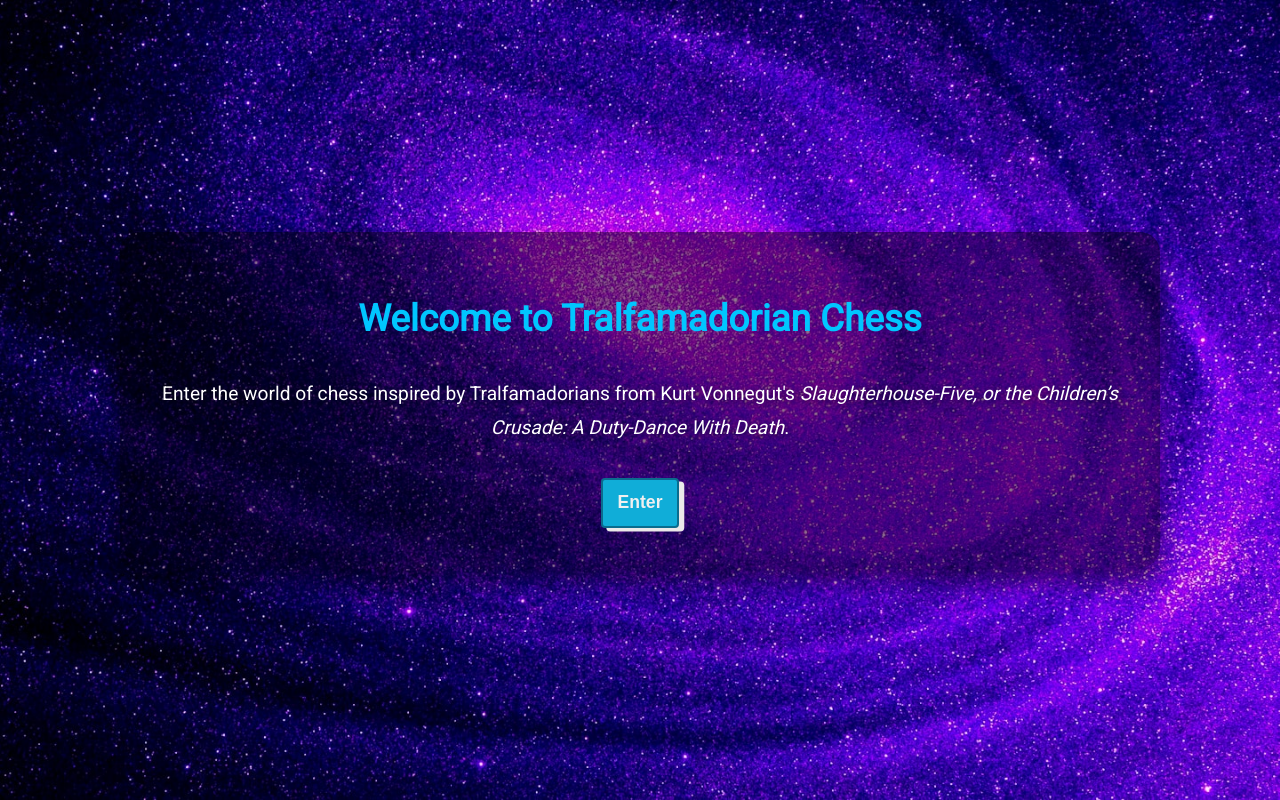
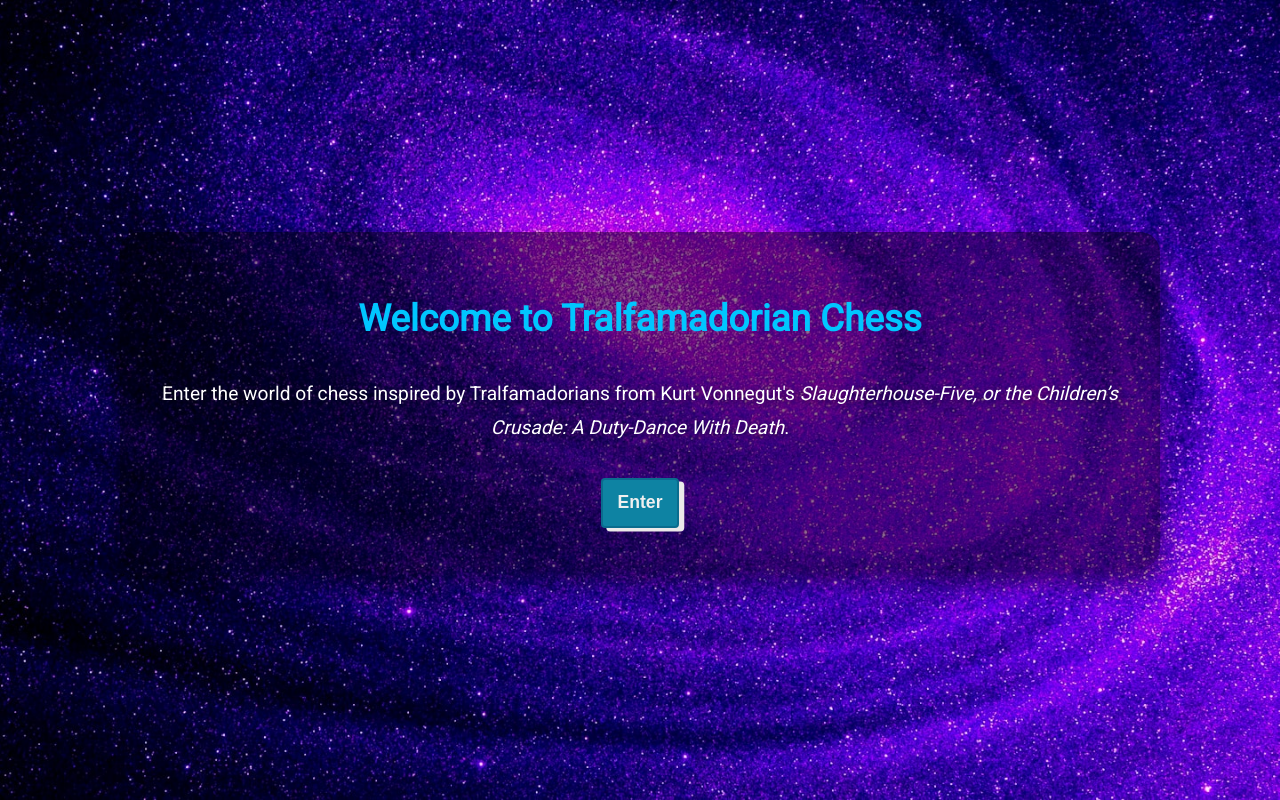
Before and after one commit to WebDevExpertise/TralfamadorianChess-Project, a plain HTML site: page index.html in a window 1280 px wide. Drawn offline with Linux system fonts and the light colour scheme.

Commit message:
Update styles.css

```diff
--- a/styles.css
+++ b/styles.css
@@ -100,7 +100,7 @@ button:visited {
   font-size: 1.1rem;
   font-weight: bold;
   border-radius: 4px;
-  background-color: #10add8;
+  background-color: #0e83a3;
   box-shadow: 0 0 0 0 #0a6c8e inset, 0.3em 0.2em 0 0 #ebe9e9;
   border: 0.15em solid #0a6c8e;
   padding: 0.8em;
```
